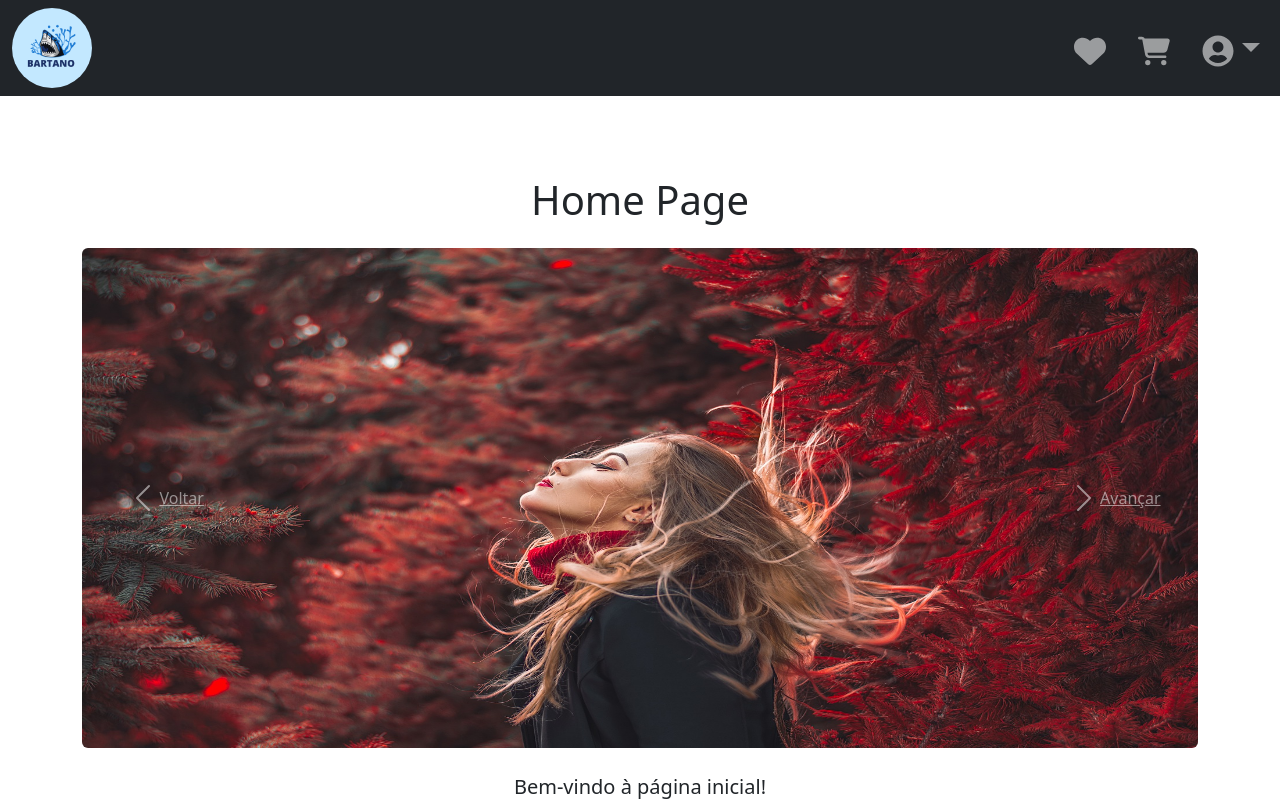
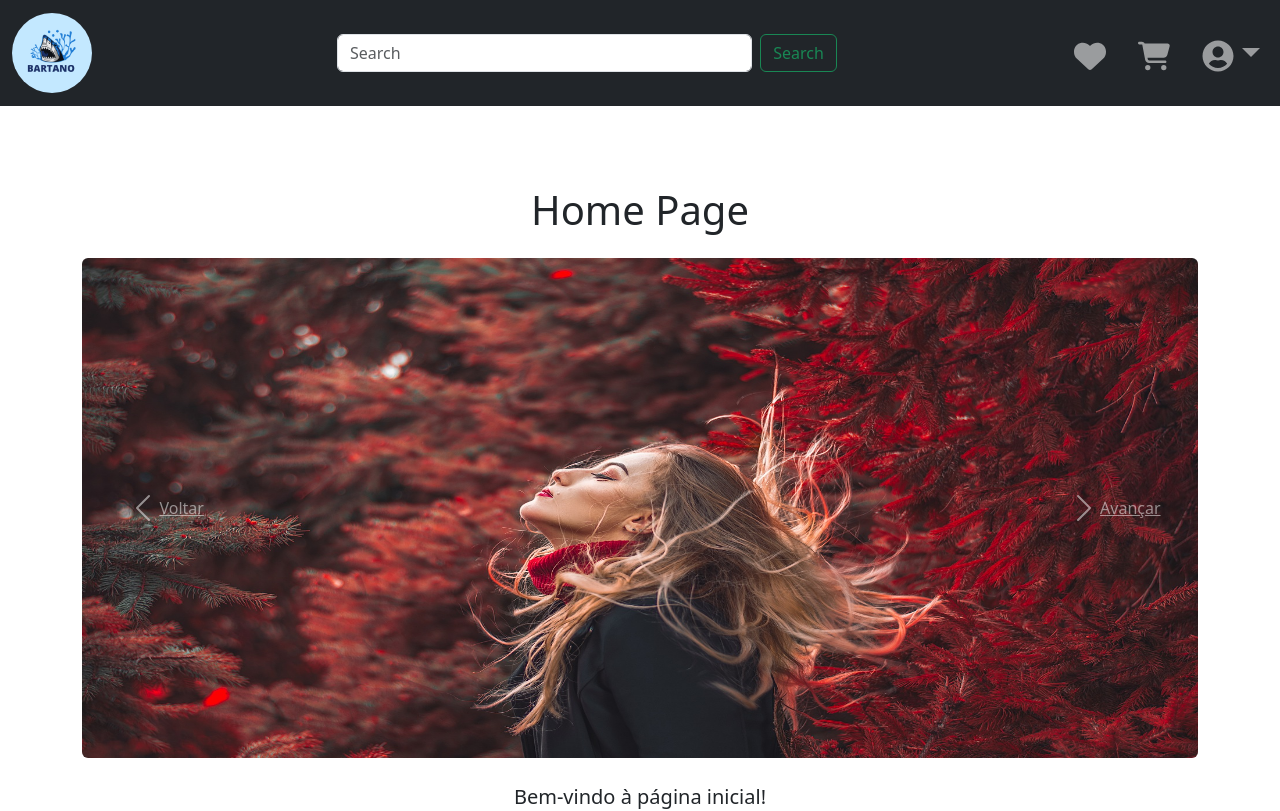
Before and after one commit to ArturMineiro/e-commerce, a React (Vite) app: page / in a window 1280 px wide. Shown: the top 811 px of the page. Built offline with nearby package versions, Linux system fonts and the light colour scheme.

Commit message:
search e navbar
search e navbar

```diff
--- a/src/components/Navbar.tsx
+++ b/src/components/Navbar.tsx
@@ -3,11 +3,14 @@ import { FaUserCircle } from "react-icons/fa";
 import { FaHeart } from "react-icons/fa6";
 import { FaCartShopping } from "react-icons/fa6";
 import logo from "/assets/logo.png";
+import Search from "./Search";
+
+
 function Navbar() {
   return (
-        <nav className="navbar navbar-expand-lg navbar-dark bg-dark ">
+      <nav className="navbar navbar-expand-lg navbar-dark bg-dark">
           <div className="container-fluid">
-            <Link to="/">
+              <Link to="/" className="navbar-brand">
                   <img
                       src={logo}
                       alt="Logo"
@@ -26,8 +29,11 @@ function Navbar() {
               >
                   <span className="navbar-toggler-icon"></span>
               </button>
-            <div className="collapse navbar-collapse justify-content-end" id="navbarNav">
-              <ul className="navbar-nav">
+              <div className="collapse navbar-collapse" id="navbarNav">
+                  <div className="d-flex flex-grow-1 justify-content-center">
+                      <Search />
+                  </div>
+                  <ul className="navbar-nav ms-auto">
                       <li className="nav-item me-3">
                           <Link className="nav-link fs-2" to="/curtidos">
                               <FaHeart />
--- /dev/null
+++ b/src/components/Search.tsx
@@ -0,0 +1,14 @@
+import React, { useState } from 'react';
+
+
+
+function Search() {
+    return (
+        <form className="d-flex" style={{ maxWidth: '500px', width: '100%' }}>
+            <input className="form-control me-2" type="search" placeholder="Search" aria-label="Search" />
+            <button className="btn btn-outline-success" type="submit">Search</button>
+        </form>
+    );
+}
+
+export default Search;
```
Lines whose indentation alone changed are shown as unchanged.
